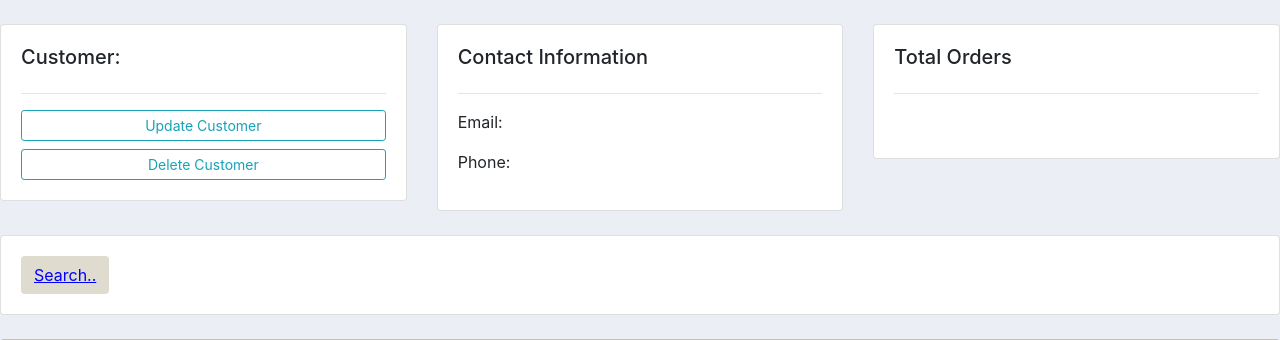
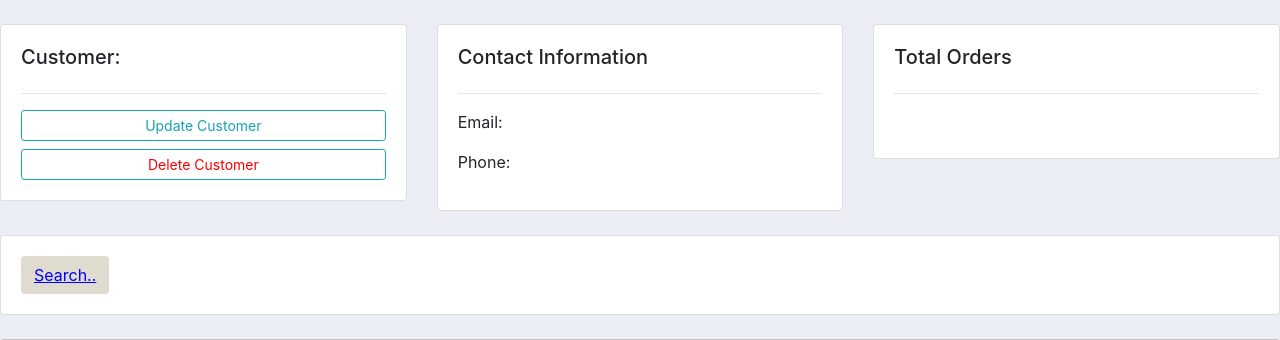
Before and after one commit to pbmulinzi/JAH_CMS, a Django app: template Jah_Accounts/templates/Jah_Accounts/Customer.html in a window 1280 px wide. Shown: the part 56-396 px from the top of the page. Run offline with Django 5.2, Linux system fonts and the light colour scheme; the template is opened without the code that fills it: values that come from a table or form of the project are taken from there, others are empty; data comes from the database, SQL or seed files in the repository.

Commit message:
working on the errors that were in the customers template

```diff
--- a/Jah_Accounts/templates/Jah_Accounts/Customer.html
+++ b/Jah_Accounts/templates/Jah_Accounts/Customer.html
@@ -10,7 +10,7 @@
             <h5>Customer:</h5>
             <hr>
             <a class="btn btn-outline-info btn-sm btn-block" href="">Update Customer</a>
-            <a class="btn btn-outline-info btn-sm btn-block" href="">Delete Customer</a>
+            <a class="btn btn-outline-info btn-sm btn-block" href="" style="color: red;">Delete Customer</a>
         </div>
     </div>
 
--- a/Jah_Accounts/views.py
+++ b/Jah_Accounts/views.py
@@ -23,7 +23,7 @@ def products(request):
 def customers(request, pk_test):
 
     customers = Customer.objects.get(id = pk_test)
-    orders = Customer.order_set.all()  #need to re-go through the purpose of this when back online!
+    orders = customers.order_set.all()  #need to re-go through the purpose of this when back online!
 
     context = {'customers': customers, 'orders': orders,}
     return render(request, 'Jah_Accounts/Customer.html', context)
```
